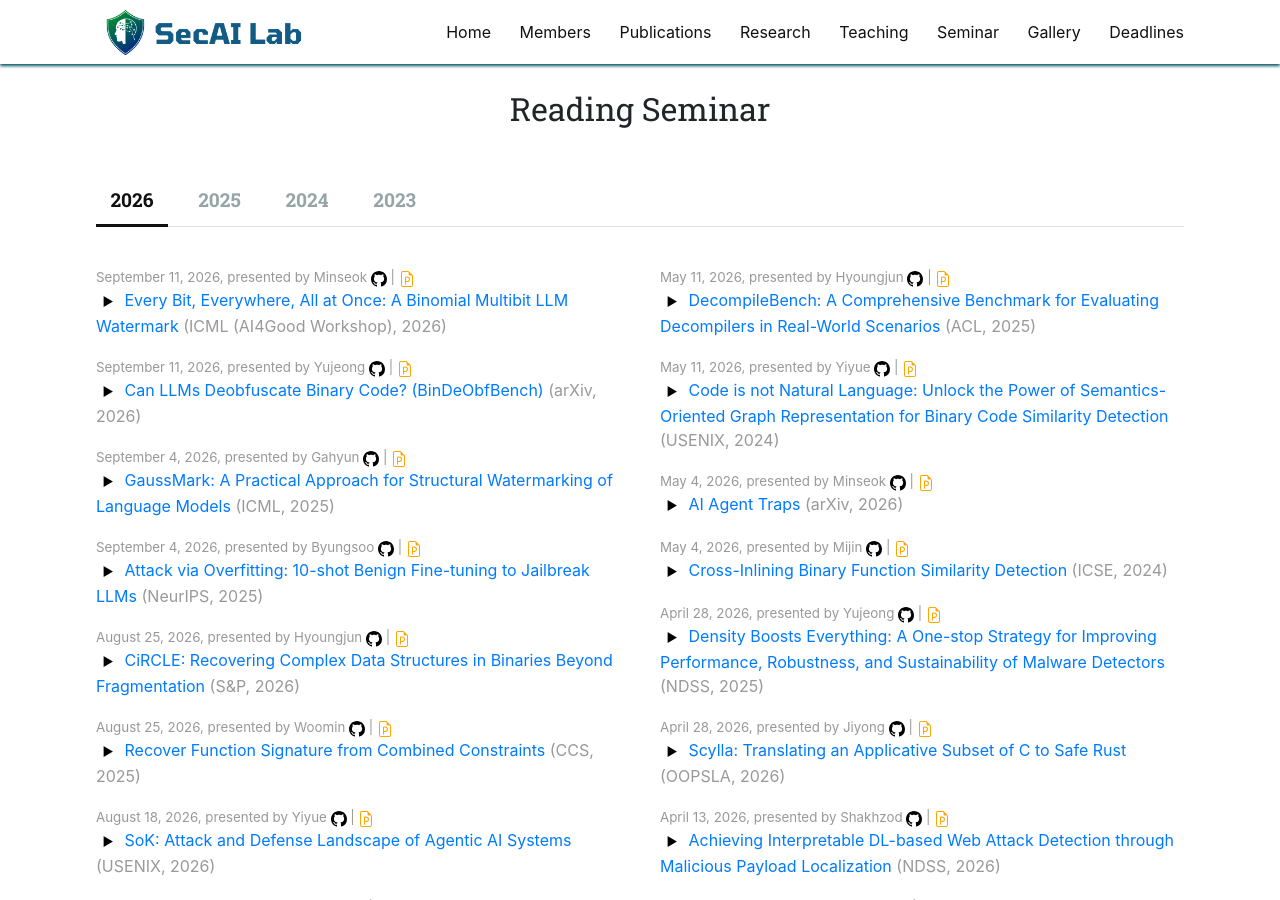
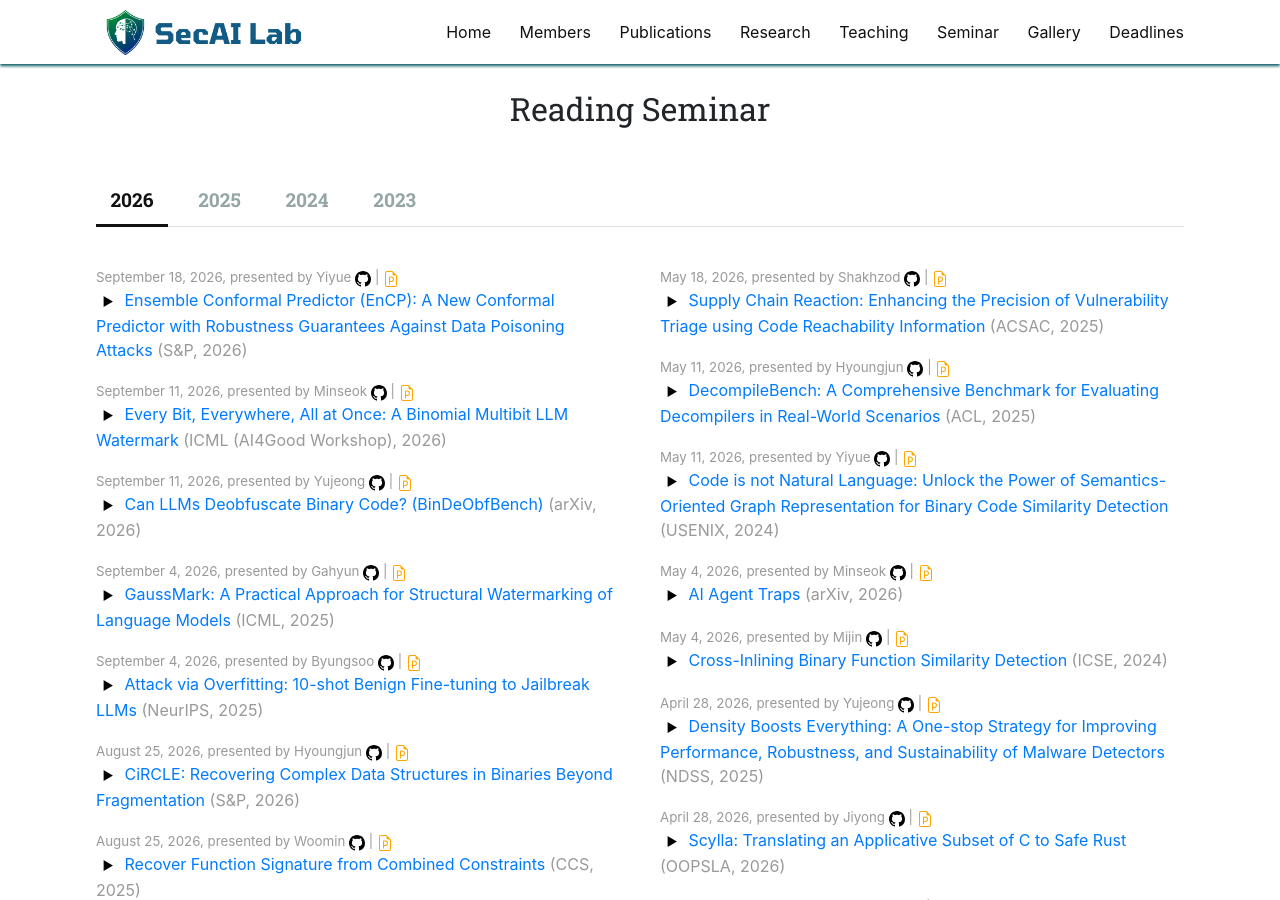
Before and after one commit to SecAI-Lab/secai-lab.github.io, a Jekyll site: the page built from pages/seminar.md, in a window 1280 px wide and 900 px high. Built offline with Jekyll 4.4.1, drawn with Linux system fonts in a browser that asks for light colours; nearby versions of some CDN libraries.

Commit message:
Add new reading entry for EnCP paper
Added a new entry for 'Ensemble Conformal Predictor (EnCP)' with links and details.

```diff
--- a/_data/readings.yml
+++ b/_data/readings.yml
@@ -1,3 +1,13 @@
+- title: "Ensemble Conformal Predictor (EnCP): A New Conformal Predictor with Robustness Guarantees Against Data Poisoning Attacks"
+  link: "https://ieeexplore.ieee.org/document/11573410"
+  ppt_link: "https://drive.google.com/file/d/1vCBZM44G--1M2J2sSphl9lvPf7G9qFxg/view?usp=drive_link"
+  code_link: "https://github.com/Yuxin104/EnCP"
+  presenter: Yiyue
+  conference: S&P
+  date: 2026.09.18
+  pub_year: 2026
+  discussion: "(Discussion)"
+
 - title: "Can LLMs Deobfuscate Binary Code? (BinDeObfBench)"
   link: "https://arxiv.org/pdf/2604.08083"
   ppt_link: "https://drive.google.com/file/d/1nUb3BWN9fx9SjzbglS9LjV_rB1JcED3l/view?usp=sharing"
```
